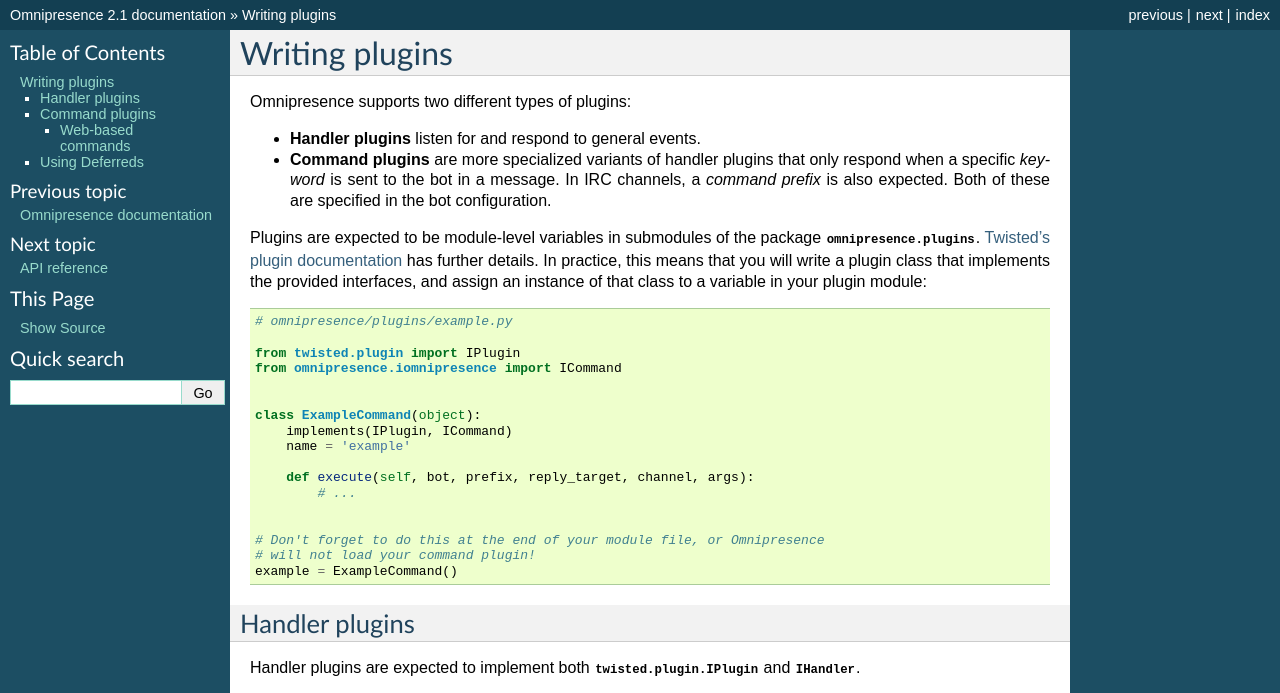
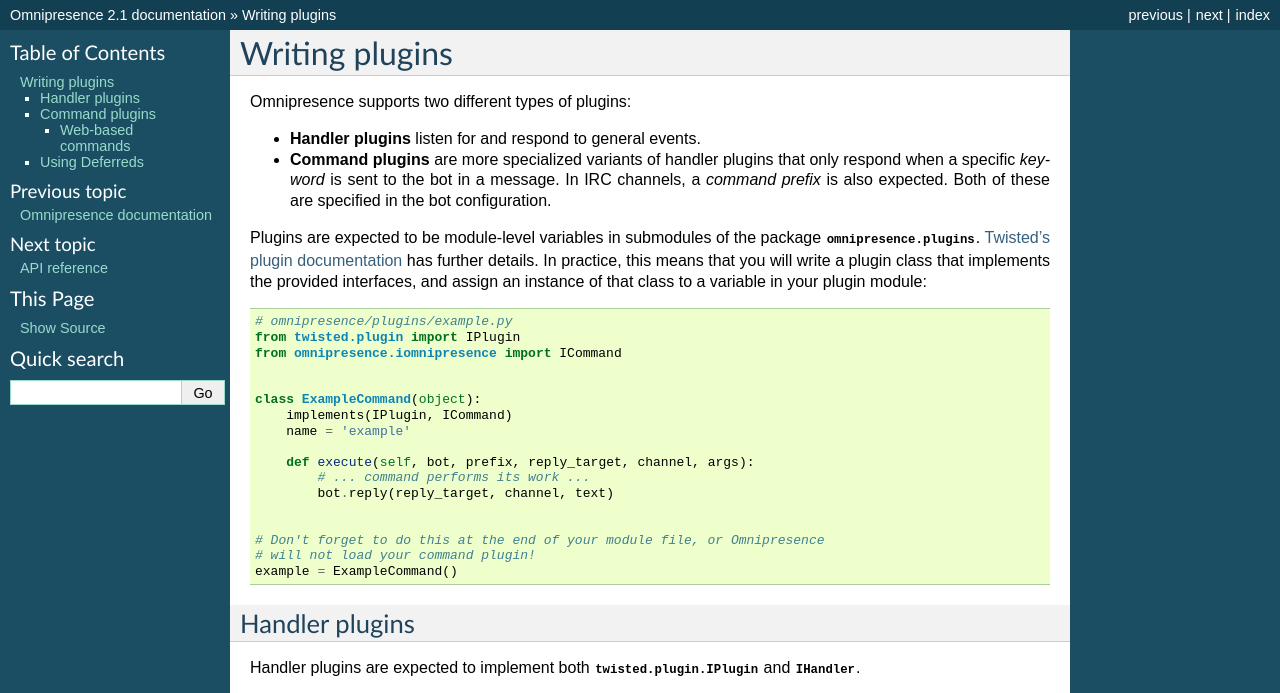
Before and after one commit to kxz/omnipresence, a Sphinx documentation site: the page built from docs/plugins.rst, in a window 1280 px wide, cut to the strip 0-693 px from the top of the page. Built offline with Sphinx 7.4.7, drawn with Linux system fonts in a browser that asks for light colours.

```diff
--- a/docs/plugins.rst
+++ b/docs/plugins.rst
@@ -9,10 +9,10 @@
   In IRC channels, a *command prefix* is also expected.  Both of these are specified in the bot configuration.
 
 Plugins are expected to be module-level variables in submodules of the package :py:mod:`omnipresence.plugins`.
-`Twisted's plugin documentation <http://twistedmatrix.com/documents/current/core/howto/plugin.html#auto1>`_ has further details.  In practice, this means that you will write a plugin class that implements the provided interfaces, and assign an instance of that class to a variable in your plugin module::
+`Twisted's plugin documentation <http://twistedmatrix.com/documents/current/core/howto/plugin.html#auto1>`_ has further details.
+In practice, this means that you will write a plugin class that implements the provided interfaces, and assign an instance of that class to a variable in your plugin module::
 
     # omnipresence/plugins/example.py
-
     from twisted.plugin import IPlugin
     from omnipresence.iomnipresence import ICommand
 
@@ -22,7 +22,8 @@
         name = 'example'
 
         def execute(self, bot, prefix, reply_target, channel, args):
-            # ...
+            # ... command performs its work ...
+            bot.reply(reply_target, channel, text)
 
 
     # Don't forget to do this at the end of your module file, or Omnipresence
```
